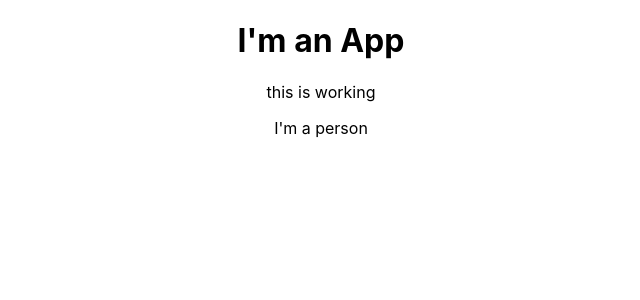
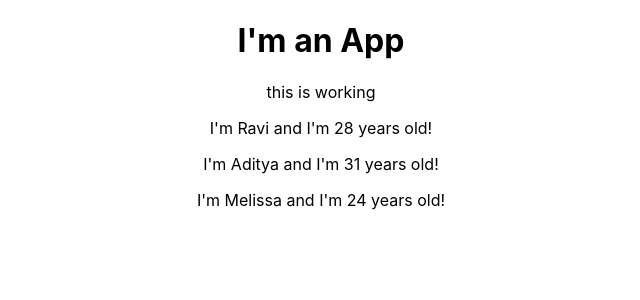
Before and after one commit to rpvyas/LearningReact, a React (Create React App) app in the folder react-app/react-app/: page / in a window 1280 px wide. Shown: the top 300 px of the page, without its empty margins (319-959 px from the left). Built offline with nearby package versions, Linux system fonts and the light colour scheme.

Commit message:
added props

```diff
--- a/react-app/react-app/src/App.js
+++ b/react-app/react-app/src/App.js
@@ -7,7 +7,9 @@ function App() {
     <div className="App">
       <h1>I'm an App</h1>
       <p>this is working</p>
-      <Person/>
+      <Person name="Ravi" age="28"/>
+      <Person name="Aditya" age="31"/>
+      <Person name="Melissa" age="24"/>
     </div>
     //React.createElement('div', {className: 'App'}, React.createElement('h1', null, 'Hi!!! I\'m from a react create element method'))
   );
--- a/react-app/react-app/src/Person/Person.js
+++ b/react-app/react-app/src/Person/Person.js
@@ -1,7 +1,7 @@
 import React from 'react';
 
-const person = () => {
-    return <p> I'm a person</p>
+const person = (props) => {
+    return <p> I'm {props.name} and I'm {props.age} years old!</p>
 };
 
 export default person;
```
